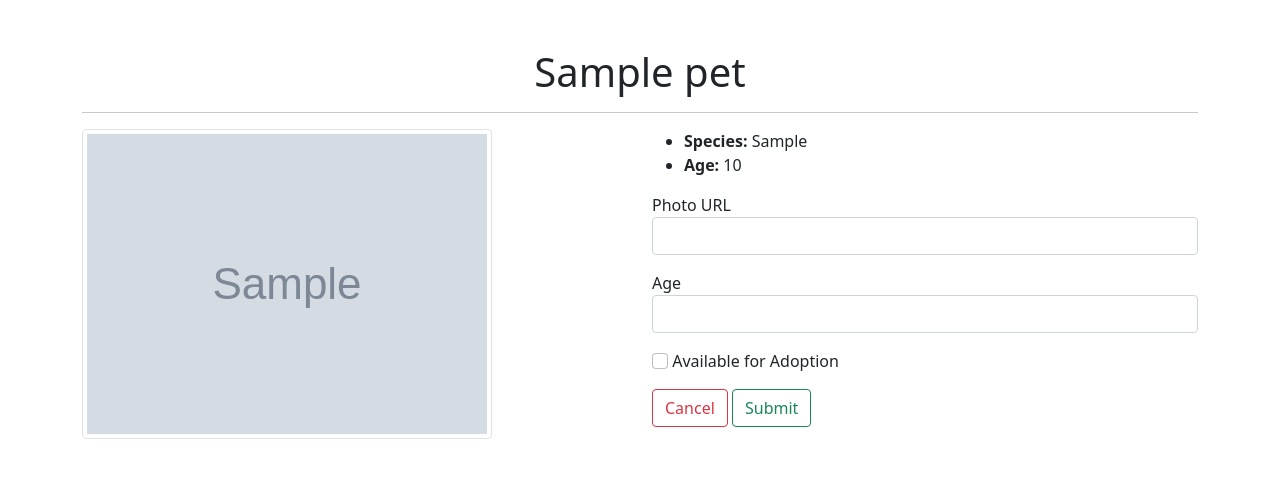
After one commit to quentinikeno/Springboard-SEC-Unit-24-1-WTForms-Exercise, a Flask app: page /1 in a window 1280 px wide. The commit adds this page. Shown: the top 478 px of the page. Run offline with Flask 2, Linux system fonts and the light colour scheme; tables that the repository leaves empty hold one stand-in row (values such as "Sample post"); grey boxes marked "Sample" are stand-in pictures.

Commit message:
Add detail page and route for pets

```diff
--- a/app.py
+++ b/app.py
@@ -2,7 +2,7 @@ from flask import Flask, render_template, flash, redirect, render_template
 from flask_debugtoolbar import DebugToolbarExtension
 from models import db, connect_db, Pet
 
-from forms import PetForm
+from forms import PetForm, EditPetForm
 
 app = Flask(__name__)
 app.config["SECRET_KEY"] = "oh-so-secret"
@@ -31,9 +31,30 @@ def new_pet_form():
         data = {k: v for k, v in form.data.items() if k != "csrf_token"}
         #Unpack data into Pet instance
         new_pet = Pet(**data)
-        flask(f"Create new pet named {new_pet.name}!", "success")
+        db.session.add(new_pet)
+        db.session.commit()
+        flash("Successfully created a new pet!", "success")
         return redirect("/")
     else:
         if form.errors:
             flash("Something went wrong.  Please see the problems below.", "danger")
         return render_template("add_pet_form.html", form=form)
+
+@app.route("/<int:pet_id_number>", methods=["GET", "POST"])
+def pet_detail(pet_id_number):
+
+    pet = Pet.query.get_or_404(pet_id_number)
+    form = EditPetForm()
+
+    if form.validate_on_submit():
+        pet.photo_url = form.photo_url.data
+        pet.age = form.age.data
+        pet.available = form.available.data
+        db.session.add(pet)
+        db.session.commit()
+        flash(f"Successfully updated {pet.name}!", "success")
+        return redirect("/")
+    else:
+        if form.errors:
+            flash("Something went wrong.  Please see the problems below.", "danger")
+        return render_template("pet_detail.html", pet=pet, form=form)
--- a/forms.py
+++ b/forms.py
@@ -1,13 +1,24 @@
 from unicodedata import name
+from xmlrpc.client import Boolean
 from flask_wtf import FlaskForm
 from wtforms import StringField, FloatField, BooleanField, IntegerField, RadioField, SelectField
-from wtforms.validators import InputRequired, Optional
+from wtforms.validators import InputRequired, Optional, URL, NumberRange
 
 class PetForm(FlaskForm):
-    """Form for adding/editing pets for adoption."""
+    """Form for adding pets for adoption."""
 
     name = StringField("Name", validators=[InputRequired(message="Pet name can't be blank.")])
-    species = StringField("Species", validators=[InputRequired(message="Species name can't be blank.")])
-    photo_url = StringField("Photo URL", validators=[Optional()])
-    age = StringField("Age", validators=[Optional()])
+
+    choices = [('cat', 'Cat'), ('dog', 'Dog'), ('hh', 'Hedgehog')]
+    species = SelectField("Species", choices=choices)
+
+    photo_url = StringField("Photo URL", validators=[Optional(), URL()])
+    age = IntegerField("Age", validators=[Optional(), NumberRange(min=0, max=30)])
     notes = StringField("Notes", validators=[Optional()])
+
+class EditPetForm(FlaskForm):
+    """Form for editing pets for adoption."""
+
+    photo_url = StringField("Photo URL", validators=[Optional(), URL()])
+    age = IntegerField("Age", validators=[Optional(), NumberRange(min=0, max=30)])
+    available = BooleanField("Available for Adoption")
--- /dev/null
+++ b/templates/pet_detail.html
@@ -0,0 +1,49 @@
+{% extends 'base.html' %} {% block title %} {{pet.name}} {% endblock %} {% block
+content %}
+<h1 class="text-center">{{pet.name}}</h1>
+<hr />
+<div class="row">
+	<div class="col-12 col-md-6">
+		<img
+			src="{{pet.photo_url}}"
+			alt="{{pet.name}}'s photo."
+			class="img-fluid img-thumbnail"
+		/>
+	</div>
+	<div class="col-12 col-md-6">
+		<ul>
+			<li><strong>Species:</strong> {{pet.species}}</li>
+			{% if pet.age %}
+			<li><strong>Age:</strong> {{pet.age}}</li>
+			{% endif %}
+		</ul>
+
+		<form method="post">
+			{{ form.hidden_tag() }}
+			<!--add type=hidden form fields -->
+			<p class="form-group">
+				{{form.photo_url.label}}
+				{{form.photo_url(class_="form-control")}}
+				<small class="text-danger">{{ error }}</small>
+			</p>
+
+			<p class="form-group">
+				{{form.age.label}} {{form.age(class_="form-control")}}
+				<small class="text-danger">{{ error }}</small>
+			</p>
+
+			<p class="form-group">
+				{{form.available(class_="form-check-input")}}
+				{{form.available.label(class_="form-check-label")}}
+				<small class="text-danger">{{ error }}</small>
+			</p>
+
+			<a href="/" class="btn btn-outline-danger">Cancel</a>
+			<button type="submit" class="btn btn-outline-success">
+				Submit
+			</button>
+		</form>
+	</div>
+</div>
+
+{% endblock %}
```
Also changed, not shown: templates/add_pet_form.html (+1 -21 lines), templates/form.html (added, +16 -0 lines), test_app.py (+7 -6 lines).
